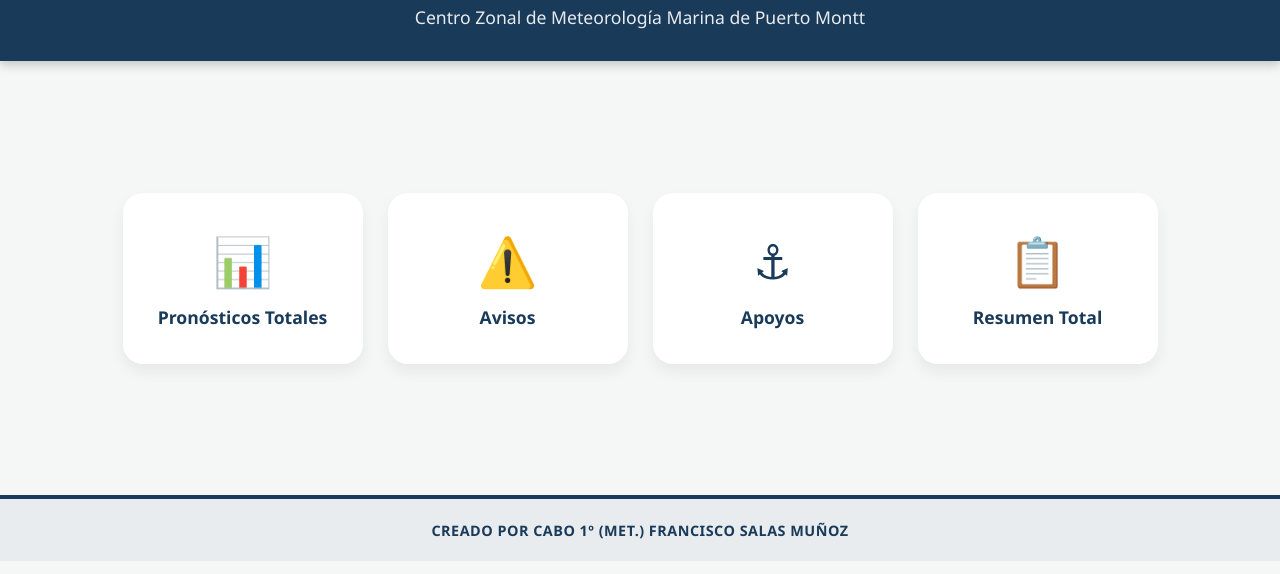
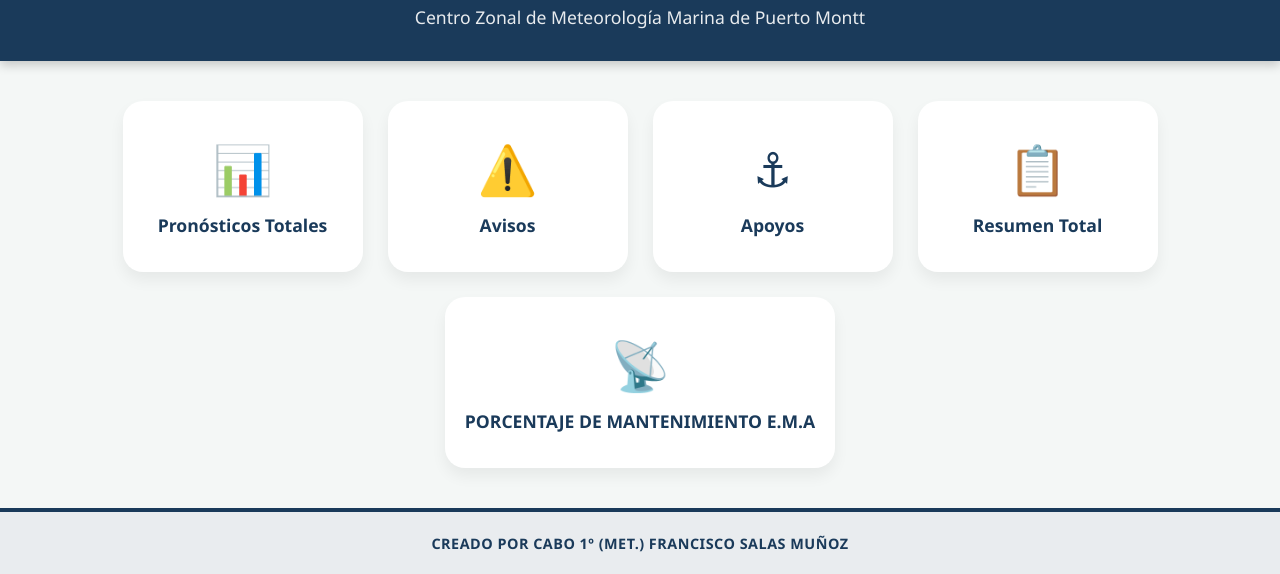
Before and after one commit to Fran5142/ESTADISTICAS-PRONOS-MENU-INICIO-CENMETEOPMO, a plain HTML site: page index.html in a window 1280 px wide. Shown: the part 239-813 px from the top of the page. Drawn offline with Linux system fonts and the light colour scheme.

Commit message:
Update index.html

```diff
--- a/index.html
+++ b/index.html
@@ -235,6 +235,14 @@
                 <span class="tooltip-text">Panel consolidado con el resumen total de la gestión meteorológica zonal.</span>
             </div>
 
+            <div class="btn-wrapper">
+                <a href="https://fran5142.github.io/MANTENIMIENTO-EMA/" class="btn-nav">
+                    <span class="icon">📡</span>
+                    <span>PORCENTAJE DE MANTENIMIENTO E.M.A</span>
+                </a>
+                <span class="tooltip-text">Panel consolidado con el resumen total de la gestión meteorológica zonal.</span>
+            </div>
+
         </nav>
     </div>
 
```
